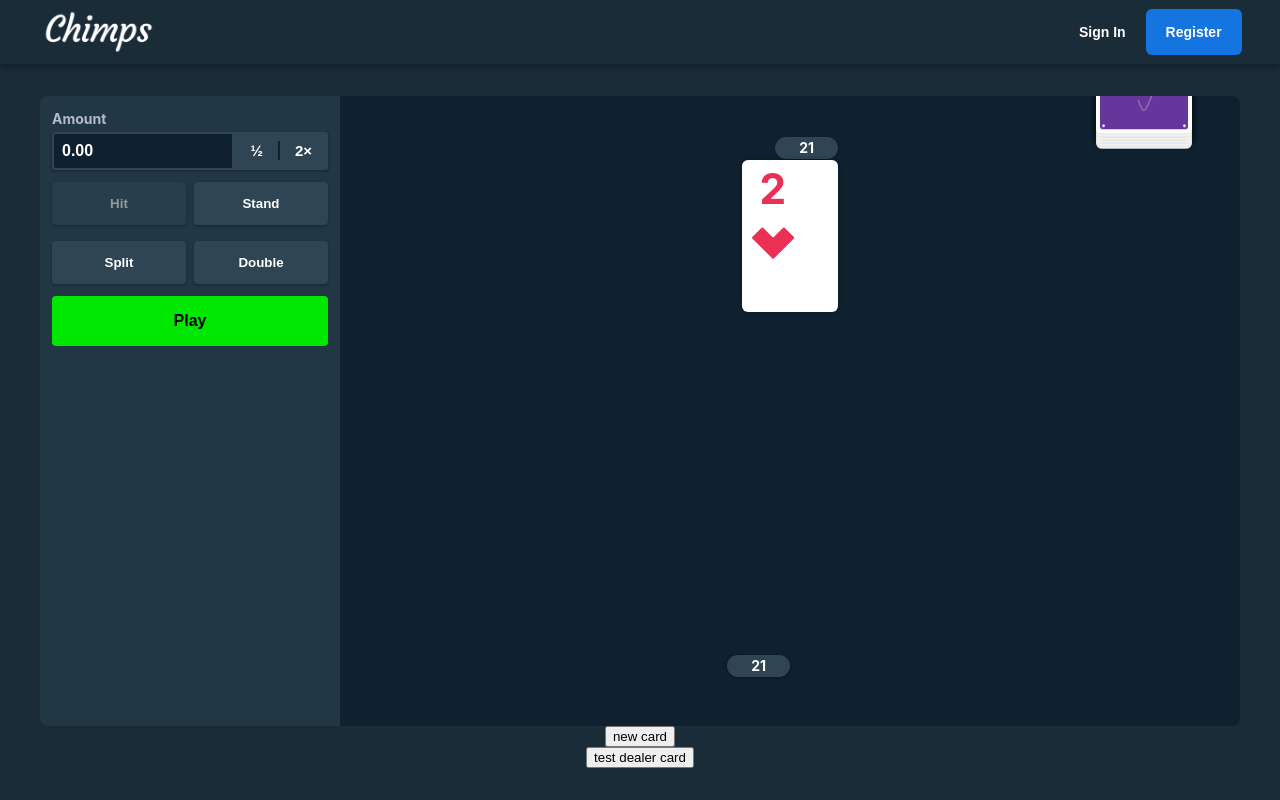
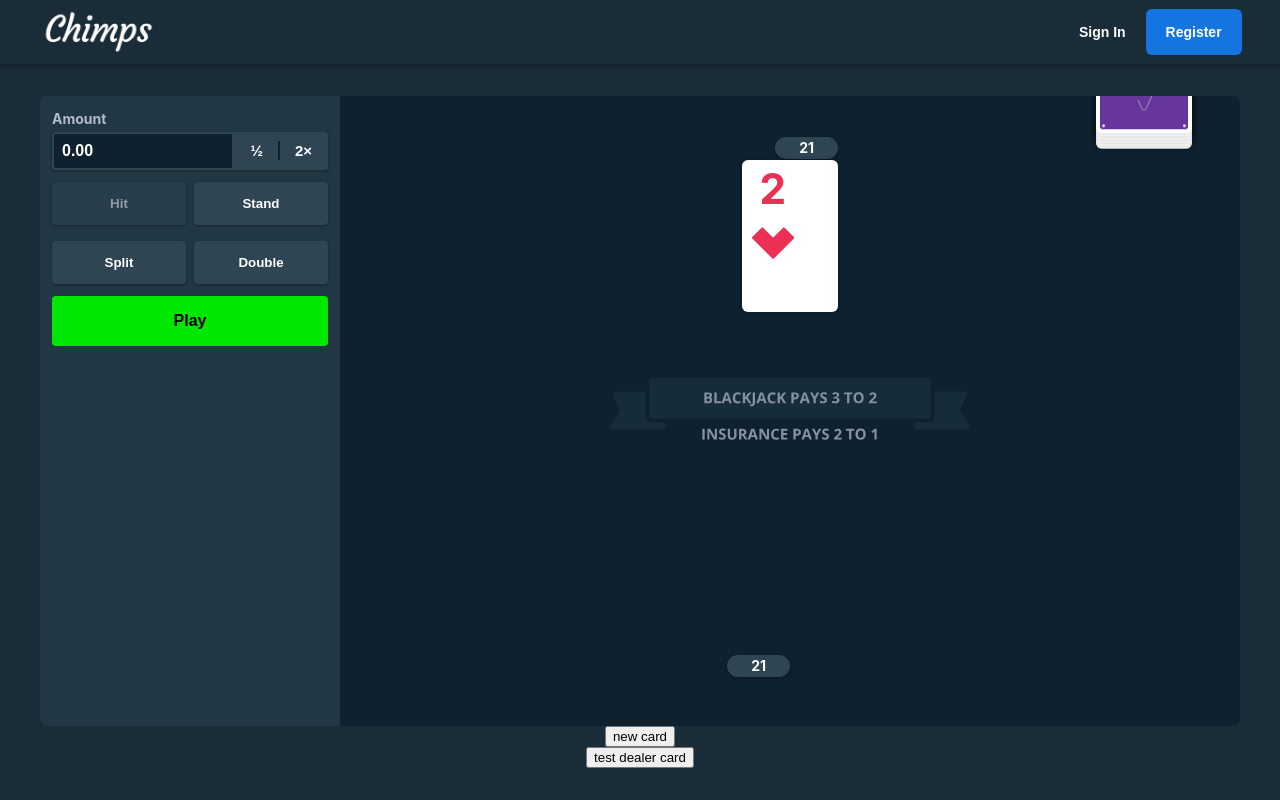
Before and after one commit to tagtart1/chimp-cino, a React (Create React App) app in the folder frontend/: page /blackjack in a window 1280 px wide. Built offline with nearby package versions, Linux system fonts and the light colour scheme; no server answers.

Commit message:
Add background image to blackjack game screen

```diff
--- a/frontend/src/Components/BlackjackPage/BlackjackPage.scss
+++ b/frontend/src/Components/BlackjackPage/BlackjackPage.scss
@@ -132,7 +132,10 @@
       min-height: 630px;
       border-top-right-radius: 8px;
       border-bottom-right-radius: 8px;
-
+      background-image: url("../../images/blackjack-banner-background.svg");
+      background-size: 40%;
+      background-repeat: no-repeat;
+      background-position: center;
       padding-top: 64px;
       padding-bottom: 48px;
       display: grid;
@@ -174,6 +177,10 @@
         }
       }
 
+      .player-side {
+        gap: 64px;
+      }
+
       .static-stack {
         position: absolute;
         right: 0;
```
